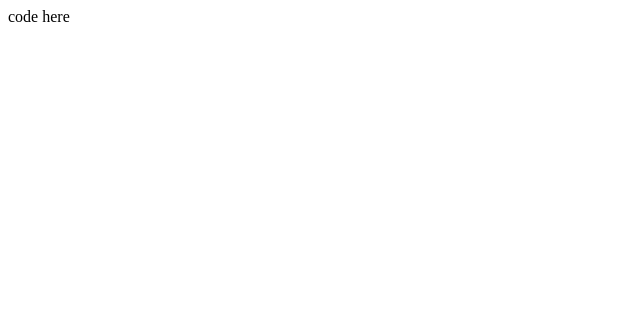
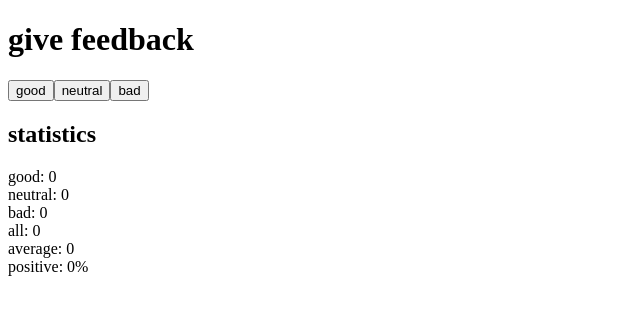
Before and after one commit to PatioK/TrzecieRepoReact, a React (Vite) app: page / in a window 1280 px wide. Shown: the top 314 px of the page, without its empty margins (0-640 px from the left). Built offline with nearby package versions, Linux system fonts and the light colour scheme.

Commit message:
zadanie 1.7

```diff
--- a/src/App.jsx
+++ b/src/App.jsx
@@ -1,14 +1,36 @@
 import { useState } from 'react'
 
 const App = () => {
-  // save clicks of each button to its own state
   const [good, setGood] = useState(0)
   const [neutral, setNeutral] = useState(0)
   const [bad, setBad] = useState(0)
 
+  const handleGood = () => setGood(good + 1)
+  const handleNeutral = () => setNeutral(neutral + 1)
+  const handleBad = () => setBad(bad + 1)
+
+  const total = good + neutral + bad
+  const average = total === 0
+    ? 0
+    : (good * 1 + bad * -1) / total
+  const positivePercentage = total === 0
+    ? '0%'
+    : `${(good / total * 100).toFixed(1)}%`
+
   return (
     <div>
-      code here
+      <h1>give feedback</h1>
+      <button onClick={handleGood}>good</button>
+      <button onClick={handleNeutral}>neutral</button>
+      <button onClick={handleBad}>bad</button>
+
+      <h2>statistics</h2>
+      <div>good: {good}</div>
+      <div>neutral: {neutral}</div>
+      <div>bad: {bad}</div>
+      <div>all: {total}</div>
+      <div>average: {average}</div>
+      <div>positive: {positivePercentage}</div>
     </div>
   )
 }
```
